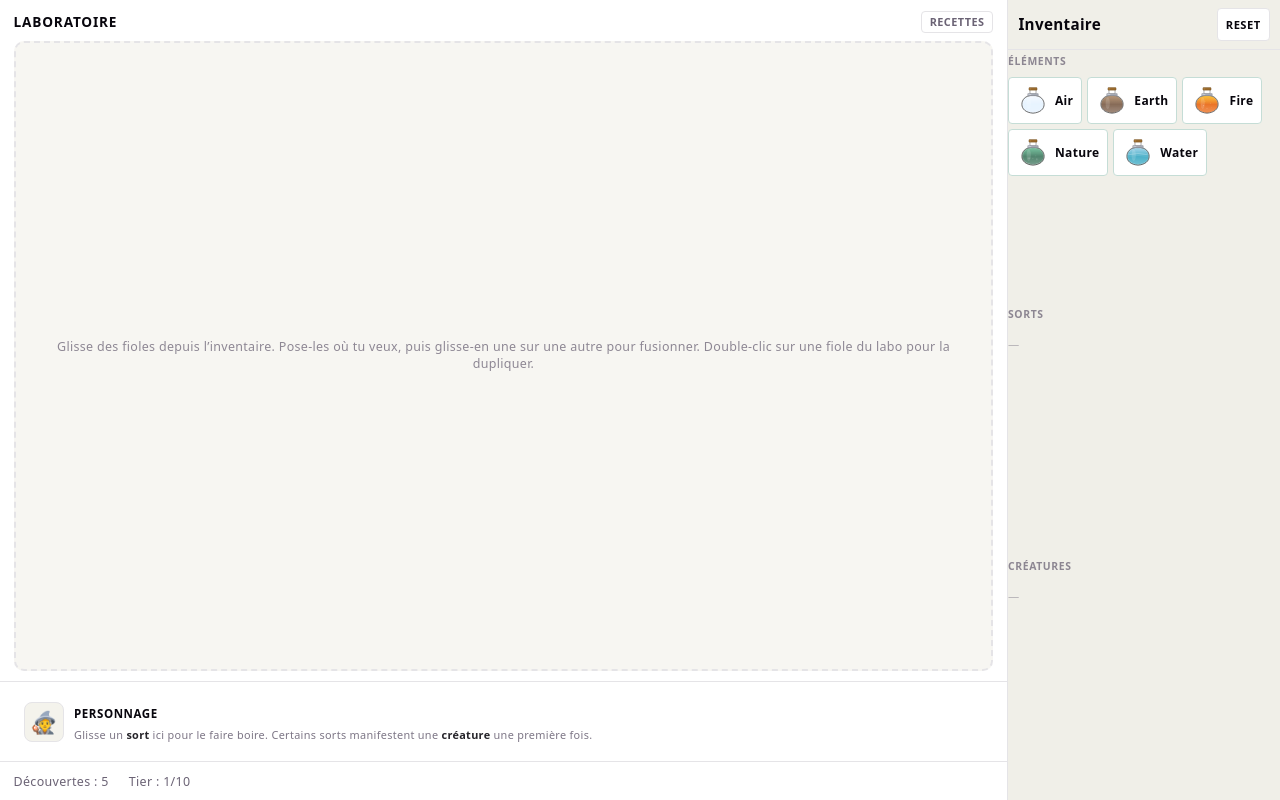
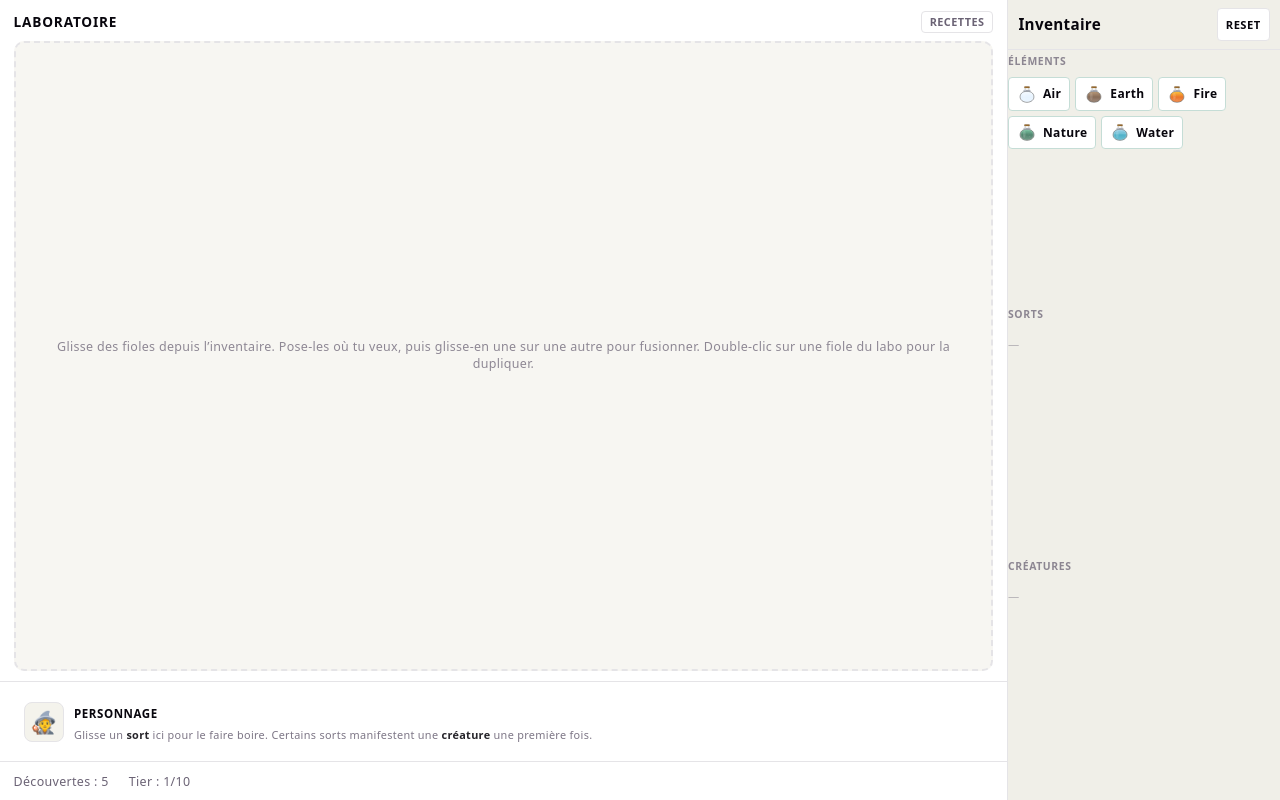
Before and after one commit to SteveRothier/Alchemix, a React (Vite) app: page /#/ in a window 1280 px wide. Built offline with nearby package versions, Linux system fonts and the light colour scheme.

Commit message:
Ajustement des tailles des fioles pour être vu comme des icons

```diff
--- a/src/components/lab/alchemixLab.css
+++ b/src/components/lab/alchemixLab.css
@@ -307,41 +307,41 @@
   flex: 0 0 auto;
 }
 
-/* viewBox 48×56 — hauteur pilotante pour garder le ratio */
+/* viewBox 48×56 — tailles type « icône » (hauteur pilotante) */
 .lab-flaskSvg {
   display: block;
-  width: 40px;
-  height: 47px;
+  width: 24px;
+  height: 28px;
   flex-shrink: 0;
 }
 
 .lab-chipCompact .lab-flaskSvg {
-  width: 34px;
-  height: 40px;
+  width: 18px;
+  height: 21px;
 }
 
 /* Inventaire + plateau laboratoire : même taille de fiole */
 .lab-chipInventory .lab-flaskSvg,
 .lab-chipLab .lab-flaskSvg {
-  width: 32px;
-  height: 37px;
+  width: 20px;
+  height: 23px;
 }
 
 /* Sorts : un peu moins large (même viewBox / paths). */
 .lab-flaskSvg--spell {
-  width: 35px;
-  height: 41px;
+  width: 21px;
+  height: 25px;
 }
 
 .lab-chipInventory .lab-flaskSvg--spell,
 .lab-chipLab .lab-flaskSvg--spell {
-  width: 28px;
-  height: 32px;
+  width: 18px;
+  height: 20px;
 }
 
 .lab-chipCompact .lab-flaskSvg--spell {
-  width: 30px;
-  height: 35px;
+  width: 16px;
+  height: 19px;
 }
 
 .lab-meta {
```
